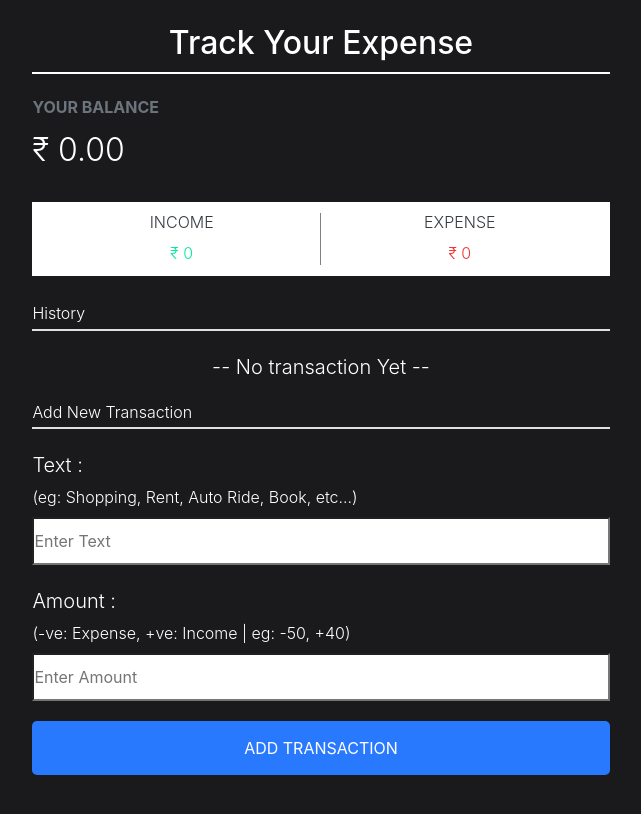
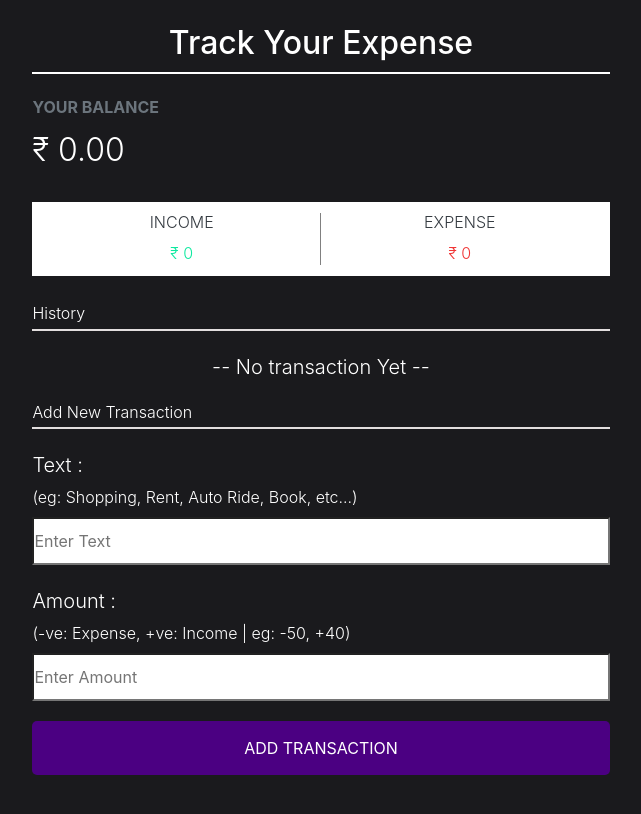
Before and after one commit to meetparikh12/expense-tracker, a React (Create React App) app in the folder expense-tracker-frontend/: page / in a window 1280 px wide. Shown: the top 814 px of the page, without its empty margins (319-960 px from the left). Built offline with nearby package versions, Linux system fonts and the light colour scheme.

Commit message:
Modified styling for Transaction component

```diff
--- a/expense-tracker-frontend/public/index.html
+++ b/expense-tracker-frontend/public/index.html
@@ -24,7 +24,7 @@
       work correctly both with client-side routing and a non-root public URL.
       Learn how to configure a non-root public URL by running `npm run build`.
     -->
-    <title>React App</title>
+    <title>Expense Tracker</title>
   </head>
   <body>
     <noscript>You need to enable JavaScript to run this app.</noscript>
--- a/expense-tracker-frontend/src/components/Transaction/Transaction.css
+++ b/expense-tracker-frontend/src/components/Transaction/Transaction.css
@@ -12,7 +12,7 @@
     color: #fff !important;
     text-transform: uppercase;
     text-decoration: none;
-    background: #2979FF;
+    background: indigo;
     padding: 15px;
     border-radius: 5px;
     display: inline-block;
@@ -20,11 +20,14 @@
     width: 100%;
     cursor: pointer;
 }
+.button:hover{
+    background: rgb(117, 19, 187);
+}
 
 .mt-20 {
     margin-top: 20px;
 }
 
-button:focus {
+.button:focus {
     outline: 0;
 }
--- a/expense-tracker-frontend/src/components/Transaction/Transaction.js
+++ b/expense-tracker-frontend/src/components/Transaction/Transaction.js
@@ -6,7 +6,8 @@ import { addNewTransaction } from '../../actions/actions';
 function Transaction(props) {
     const [text, setText] = useState('');
     const [amount, setAmount] = useState('');
-    const addTransactionHandler = () => {
+    const addTransactionHandler = (event) => {
+        event.preventDefault();
         let amt = amount.trim();
         if(amt[0]==='+' || amt[0]==='-'){
             let amtStr = amt[0] + amt.substr(1).trim()
@@ -34,17 +35,19 @@ function Transaction(props) {
     return (
         <div className="transaction">
             <h6 className="primary_heading text-capitalize text-white font-weight-light mb-4">Add New Transaction</h6>
+            <form onSubmit={addTransactionHandler}>
                 <div>
                     <h5 className="text-white font-weight-light">Text :</h5>
                     <span className="text-white font-weight-light">(eg: Shopping, Rent, Auto Ride, Book, etc...)</span>
-                <input placeholder="Enter Text" required className="expenseInput mt-2" value={text} type="text" onChange={(event)=> setText(event.target.value)}/>
+                    <input placeholder="Enter Text" className="expenseInput mt-2" value={text} type="text" onChange={(event)=> setText(event.target.value)}/>
                 </div>
                 <div>
                     <h5 className="text-white font-weight-light mt-4">Amount :</h5>
                     <span className="text-white font-weight-light">(-ve: Expense, +ve: Income | eg: -50, +40)</span>
-                <input placeholder="Enter Amount" required className="expenseInput mt-2" value={amount} type="text" onChange={(event)=> setAmount(event.target.value)}/>
+                    <input placeholder="Enter Amount" className="expenseInput mt-2" value={amount} type="text" onChange={(event)=> setAmount(event.target.value)}/>
                 </div>
-            <button className="button mt-20" type="button" onClick={addTransactionHandler}>Add Transaction</button>
+                <input className="button mt-20" type="submit" value="Add Transaction"/>
+            </form>
         </div>
     )
 }
```
Lines whose indentation alone changed are shown as unchanged.
